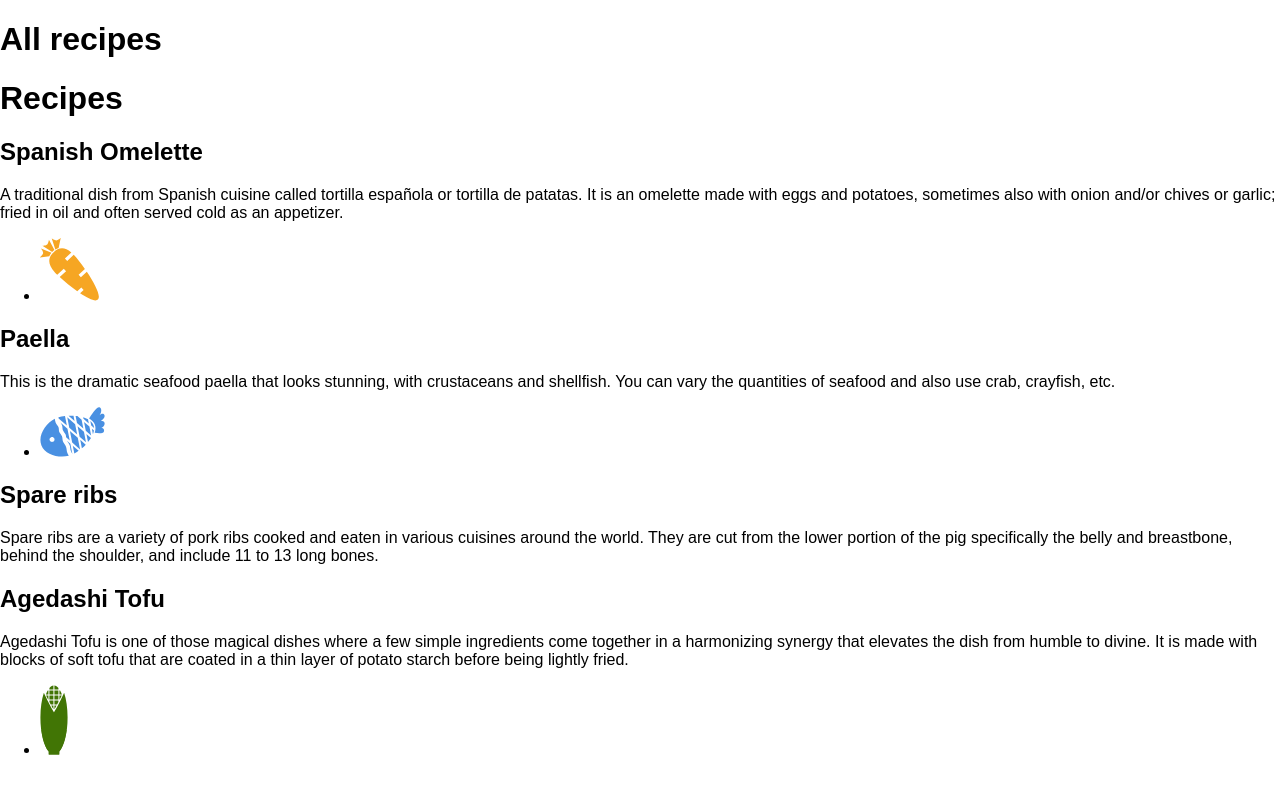
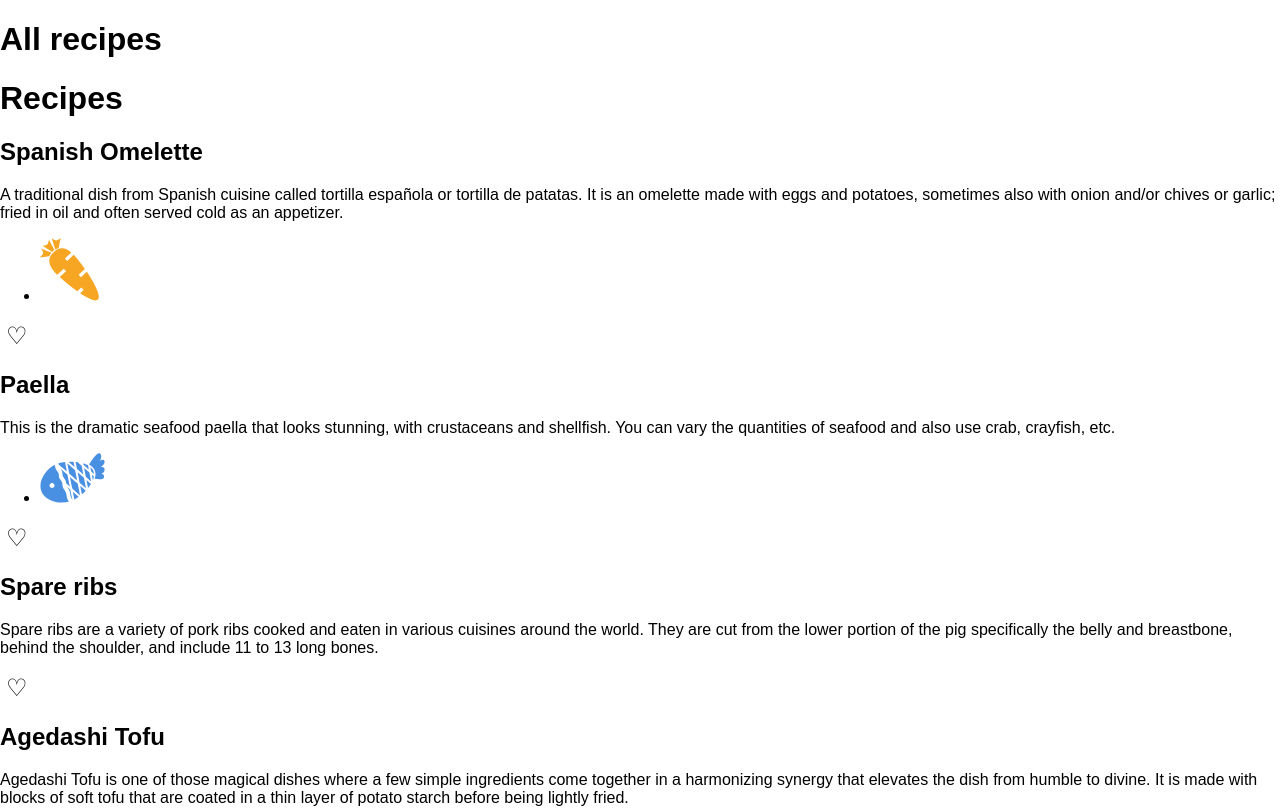
Before and after one commit to supermay/Recipes-reader, a React (Create React App) app: page / in a window 1280 px wide. Shown: the top 808 px of the page. Built offline with nearby package versions, Linux system fonts and the light colour scheme.

Commit message:
Place the LikeButton

```diff
--- a/src/components/LikeButton.js
+++ b/src/components/LikeButton.js
@@ -2,6 +2,14 @@ import React, { PureComponent } from 'react'
 import './LikeButton.css'
 
 export default class LikeButton extends PureComponent {
+  constructor(){
+    super()
+
+    this.state = {
+      liked: false
+    }
+  }
+
   classNames() {
     const { liked } = this.state
     let classes = 'like'
@@ -17,7 +25,7 @@ export default class LikeButton extends PureComponent {
   render(){
     const liked = false
     return (
-      <p className={ this.className() }>
+      <p className={ this.classNames() }>
         <button onClick={ this.toggleLike.bind(this) }>
           { liked ?  '❤️' : '♡'  }
         </button>
--- a/src/recipes/RecipeItem.js
+++ b/src/recipes/RecipeItem.js
@@ -3,7 +3,7 @@ import PropTypes from 'prop-types'
 import Pescatarian from '../images/Pescatarian.svg'
 import Vegetarian from '../images/Vegetarian.svg'
 import Vegan from '../images/Vegan.svg'
-
+import LikeButton from '../components/LikeButton'
 
 
 export default class RecipeItem extends PureComponent {
@@ -28,6 +28,7 @@ export default class RecipeItem extends PureComponent {
             { pescatarian && <li><img src={Pescatarian} alt="pescatarian" /></li> }
           </ul>
         </div>
+        <LikeButton />
       </article>
     )
   }
```
